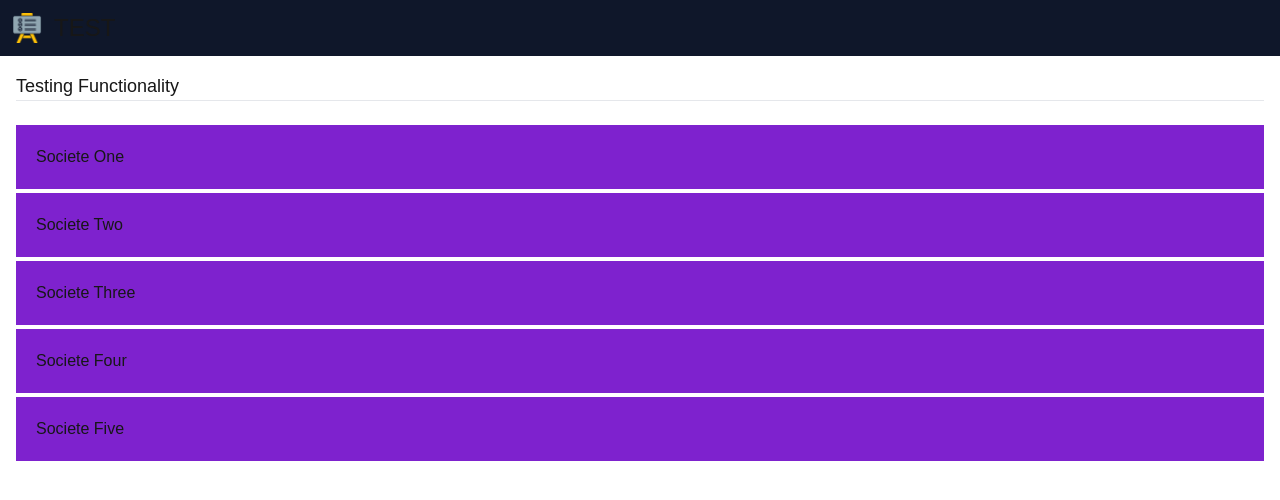
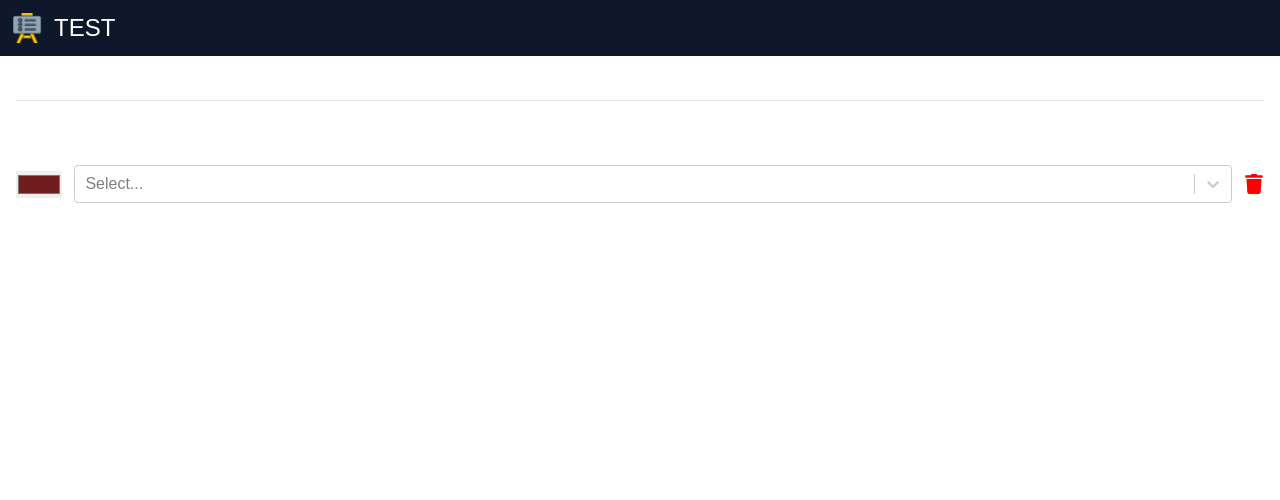
Before and after one commit to btkdevkh/next-pwa-test, a Next.js app: page / in a window 1280 px wide. Shown: the top 500 px of the page. Built offline with nearby package versions, Linux system fonts and the light colour scheme.

Commit message:
feat: :sparkles: Add complex react-select example

```diff
--- a/app/page.tsx
+++ b/app/page.tsx
@@ -1,18 +1,19 @@
-import ArrayNotNull from "@/components/examples/array_not_null/ArrayNotNull";
-
 // Url "/"
 // This is a server component,
+
+import IndicatorList from "@/components/examples/react_select_example/IndicatorList";
+
 // it render a client/server component,
 const HomePage = () => {
   return (
     <>
-      <div className="mx-auto">
-        <h1 className="text-lg">Testing Functionality</h1>
+      <div className="mx-auto text-black">
+        <h1 className="text-lg text-white">Testing Functionality</h1>
         <hr />
         <br />
 
         {/* Testing component */}
-        <ArrayNotNull />
+        <IndicatorList />
       </div>
     </>
   );
--- a/app/sw.ts
+++ b/app/sw.ts
@@ -20,6 +20,7 @@ const serwist = new Serwist({
   clientsClaim: true,
   navigationPreload: true,
   runtimeCaching: defaultCache,
+  disableDevLogs: true,
 });
 
 serwist.addEventListeners();
--- /dev/null
+++ b/components/examples/react_select_example/IndicatorList.tsx
@@ -0,0 +1,146 @@
+"use client";
+
+import { useEffect, useState } from "react";
+import ReactSelect from "./ReactSelect";
+import {
+  ColorEnum,
+  Indicator,
+  indicatorDBData,
+  indicatorMockedData,
+  indicatorOptions,
+  OptionTypeIndicator,
+} from "../../../data/mockedData";
+import { FaPlus } from "react-icons/fa";
+
+const IndicatorList = () => {
+  // Format the main indicator data
+  const formatIndicatorData = indicatorMockedData
+    .map((indicatorMockedDatum) => {
+      for (const indicatorDBDatum of indicatorDBData) {
+        if (
+          indicatorMockedDatum.nom.toLowerCase() ===
+          indicatorDBDatum.nom.toLowerCase()
+        ) {
+          return {
+            ...indicatorMockedDatum,
+            id: indicatorDBDatum.id,
+            id_axe: indicatorDBDatum.id_axe,
+          };
+        } else {
+          return {
+            ...indicatorMockedDatum,
+          };
+        }
+      }
+    })
+    .filter((f) => f != undefined);
+
+  // By default count = 1
+  const [count, setCount] = useState(1);
+
+  // By default, set the first indicator
+  const [indicators, setIndicators] = useState<Indicator[]>([
+    formatIndicatorData[0],
+  ]);
+
+  // Parent select options to track the option state when
+  // the child select has chosen the selected option
+  const [parentOptions, setParentOptions] = useState<
+    OptionTypeIndicator[] | null
+  >(indicatorOptions);
+
+  // Add indicator
+  const handleAddIndicator = () => {
+    setCount((prev) => prev + 1);
+
+    if (count >= formatIndicatorData.length) {
+      // Update count
+      setCount(formatIndicatorData.length);
+      return;
+    }
+
+    if (indicators.length > 0) {
+      // Update indicators
+      setIndicators((prevs) => {
+        return [...(prevs as Indicator[]), formatIndicatorData[count]];
+      });
+    }
+  };
+
+  // Remove indicator
+  const handleRemoveIndicator = (
+    index: number,
+    id?: string | number | null
+  ) => {
+    const found = formatIndicatorData.find(
+      (indicatorMockedDatum) => indicatorMockedDatum.id === id
+    );
+
+    if (found) {
+      const index = formatIndicatorData.indexOf(found);
+
+      // Update count
+      setCount(index);
+
+      // Update parent options
+      setParentOptions((prevs) => [
+        ...(prevs as OptionTypeIndicator[]),
+        indicatorOptions[index],
+      ]);
+    }
+
+    // Update indicators
+    setIndicators((prevs) => {
+      return [...(prevs as Indicator[]).filter((prev) => prev.id !== id)];
+    });
+  };
+
+  useEffect(() => {
+    if (indicators.length === 0) {
+      setCount(1);
+    }
+  }, [indicators]);
+
+  console.log("indicatorDBData :", indicatorDBData);
+  console.log("indicatorMockedData :", indicatorMockedData);
+  console.log("formatIndicatorData :", formatIndicatorData);
+  console.log("-----------------------------------");
+  console.log("count :", count);
+  console.log("indicators :", indicators);
+  console.log("parentOptions :", parentOptions);
+
+  return (
+    <div className="flex flex-col gap-5 items-center">
+      <button onClick={handleAddIndicator}>
+        <FaPlus size={20} color="white" />
+      </button>
+
+      <div className="flex flex-col gap-1 w-full">
+        {indicators &&
+          indicators.length > 0 &&
+          indicators.map((indicator, index) => {
+            const colorKey = `COLOR_${count}` as keyof typeof ColorEnum;
+            const indicatorColor = ColorEnum[colorKey];
+
+            return (
+              <div key={indicator.id}>
+                <ReactSelect
+                  index={index}
+                  count={count}
+                  indicator={indicator}
+                  indicatorColor={indicatorColor}
+                  parentOptions={parentOptions}
+                  setParentOptions={setParentOptions}
+                  setIndicators={setIndicators}
+                  handleRemoveIndicator={handleRemoveIndicator}
+                  formatIndicatorData={formatIndicatorData}
+                />
+              </div>
+            );
+          })}
+      </div>
+    </div>
+  );
+};
+
+export default IndicatorList;
--- /dev/null
+++ b/components/examples/react_select_example/ReactSelect.tsx
@@ -0,0 +1,93 @@
+"use client";
+
+import dynamic from "next/dynamic";
+import { Dispatch, SetStateAction, useState } from "react";
+import {
+  Indicator,
+  indicatorOptions,
+  OptionTypeIndicator,
+} from "../../../data/mockedData";
+import { FaTrash } from "react-icons/fa";
+
+const SingleSelect = dynamic(() => import("react-select"), { ssr: false });
+
+type ReactSelectProps = {
+  index: number;
+  count: number;
+  indicator: Indicator | null;
+  indicatorColor: string;
+  parentOptions: OptionTypeIndicator[] | null;
+  setParentOptions: Dispatch<SetStateAction<OptionTypeIndicator[] | null>>;
+  setIndicators: Dispatch<SetStateAction<Indicator[]>>;
+  handleRemoveIndicator: (index: number, id?: string | number | null) => void;
+  formatIndicatorData: Indicator[];
+};
+
+const ReactSelect = ({
+  index,
+  count,
+  indicator,
+  indicatorColor,
+  parentOptions,
+  setIndicators,
+  setParentOptions,
+  handleRemoveIndicator,
+  formatIndicatorData,
+}: ReactSelectProps) => {
+  const [color, setColor] = useState<string>(indicatorColor ?? "");
+  const [selectedOption, setSelectedOption] =
+    useState<OptionTypeIndicator | null>(null);
+  const [_, setOptions] = useState<OptionTypeIndicator[] | null>(
+    indicatorOptions
+  );
+
+  const handleSelectedOption = (option: OptionTypeIndicator | null) => {
+    if (option) {
+      // Update the selected option by child select
+      setSelectedOption(option);
+
+      // Update child option individually
+      setOptions((prevs) =>
+        (prevs as OptionTypeIndicator[])?.filter(
+          (prev) => prev.id !== option.id
+        )
+      );
+
+      // Update parent options
+      setParentOptions((prevs) =>
+        (prevs as OptionTypeIndicator[])?.filter(
+          (prev) => prev.id !== option.id
+        )
+      );
+    }
+  };
+
+  console.log("color :", color);
+  console.log("selectedOption :", selectedOption);
+
+  return (
+    <div className="flex items-center gap-3">
+      <input
+        type="color"
+        value={color}
+        onChange={(e) => setColor(e.target.value)}
+      />
+
+      <div className="w-full">
+        <SingleSelect
+          options={parentOptions ?? []}
+          value={selectedOption}
+          onChange={(option) =>
+            handleSelectedOption(option as OptionTypeIndicator)
+          }
+        />
+      </div>
+
+      <button onClick={() => handleRemoveIndicator(index, indicator?.id)}>
+        <FaTrash size={20} color="red" />
+      </button>
+    </div>
+  );
+};
+
+export default ReactSelect;
--- a/components/shared/Header.tsx
+++ b/components/shared/Header.tsx
@@ -14,7 +14,7 @@ const Header = async () => {
               alt="balance logo"
               priority
             />
-            <h2 className="text-2xl">TEST</h2>
+            <h2 className="text-2xl text-white">TEST</h2>
           </Link>
         </div>
       </div>
--- /dev/null
+++ b/data/mockedData.ts
@@ -0,0 +1,58 @@
+import { v4 as uuid } from "uuid";
+
+export type Indicator = {
+  id: string | number | null;
+  nom: string;
+  id_axe: number | null;
+  color?: string | null;
+};
+
+export type OptionTypeIndicator = {
+  id: string | number | null;
+  label: string | null;
+  value: string | null;
+  color?: string | null;
+};
+
+export enum ColorEnum {
+  COLOR_1 = "#721d1d",
+  COLOR_2 = "#1d2e72",
+  COLOR_3 = "#426e0d",
+  COLOR_4 = "#ff822e",
+}
+
+export const indicatorMockedData: Indicator[] = [
+  {
+    id: uuid(),
+    nom: "Fréquence rouille",
+    id_axe: null,
+  },
+  {
+    id: uuid(),
+    nom: "Intensité rouille",
+    id_axe: null,
+  },
+  {
+    id: uuid(),
+    nom: "Frequence marsena",
+    id_axe: null,
+  },
+];
+
+export const indicatorDBData: Indicator[] = [
+  {
+    id: 19,
+    nom: "Fréquence rouille",
+    id_axe: 20,
+  },
+];
+
+export const indicatorOptions: OptionTypeIndicator[] = indicatorMockedData.map(
+  (indicatorMockedDatum) => {
+    return {
+      id: indicatorMockedDatum.id,
+      label: indicatorMockedDatum.nom,
+      value: indicatorMockedDatum.nom,
+    };
+  }
+);
--- a/package.json
+++ b/package.json
@@ -3,7 +3,7 @@
   "version": "0.1.0",
   "private": true,
   "scripts": {
-    "dev": "next dev --turbopack",
+    "dev": "next dev",
     "build": "next build",
     "start": "next start",
     "lint": "next lint"
@@ -18,8 +18,10 @@
     "react": "^19.0.0",
     "react-dom": "^19.0.0",
     "react-icons": "^5.4.0",
+    "react-select": "^5.10.0",
     "react-toastify": "^11.0.3",
-    "recharts": "^2.15.1"
+    "recharts": "^2.15.1",
+    "uuid": "^11.1.0"
   },
   "devDependencies": {
     "@types/node": "^20",
```
Also changed, not shown: tsconfig.json (+7 -1 lines), 1 other file (tests, documents, lock files or other folders).
